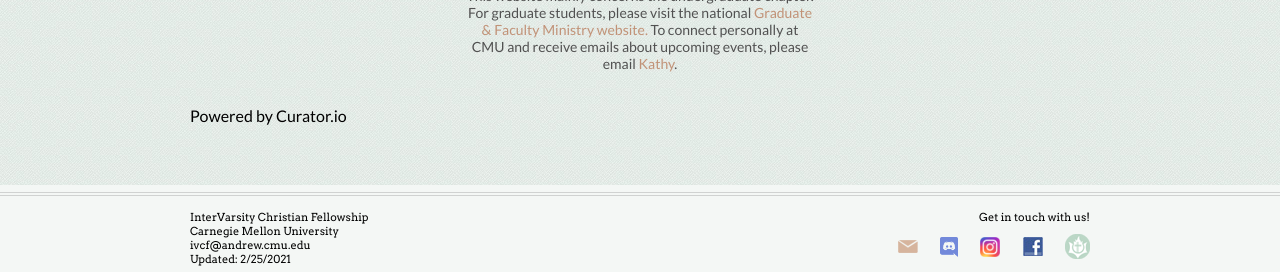
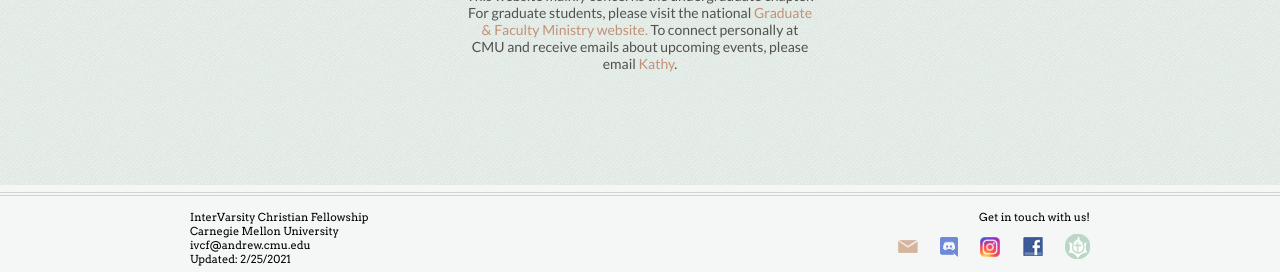
Before and after one commit to ivcf-cmu/ivcf-cmu.github.io, a Jekyll site: the page built from index.md, in a window 1280 px wide and 1155 px high. Shown: the part 880-1152 px from the top of the window. Built offline with Jekyll 4.4.1, drawn with Linux system fonts in a browser that asks for light colours; a script that is not in the unit is left out.

Commit message:
Commented out social media aggregation code for index page

```diff
--- a/index.md
+++ b/index.md
@@ -51,11 +51,13 @@
     </p>
 
 
-    <br />
+    <!-- Below this comment is code to have our instagram show up using curator.io. I (Samuel Greco) am commenting this out on 8/8/25 because it is not working properly, but would like to come back and fix it at some point -->
+
+    <!-- <br />
     <div id="curator-feed-default-feed-layout">
         <a href="https://curator.io" target="_blank" class="crt-logo crt-tag">Powered by Curator.io</a>
     </div>
-    <!-- The Javascript can be moved to the end of the html page before the </body> tag -->
+    The Javascript can be moved to the end of the html page before the </body> tag
     <script type="text/javascript">
         /* curator-feed-default-feed-layout */
         (function () {
@@ -69,9 +71,7 @@
         })();
 
     </script>
-    <!--<p>
-    If you're a graduate student, you may want to investigate
-    <a href="https://www.andrew.cmu.edu/org/GCF/">GCF</a>,
-    InterVarsity's chapter specifically for you.
-    </p>-->
+
+    -->
+
 </article>
```
